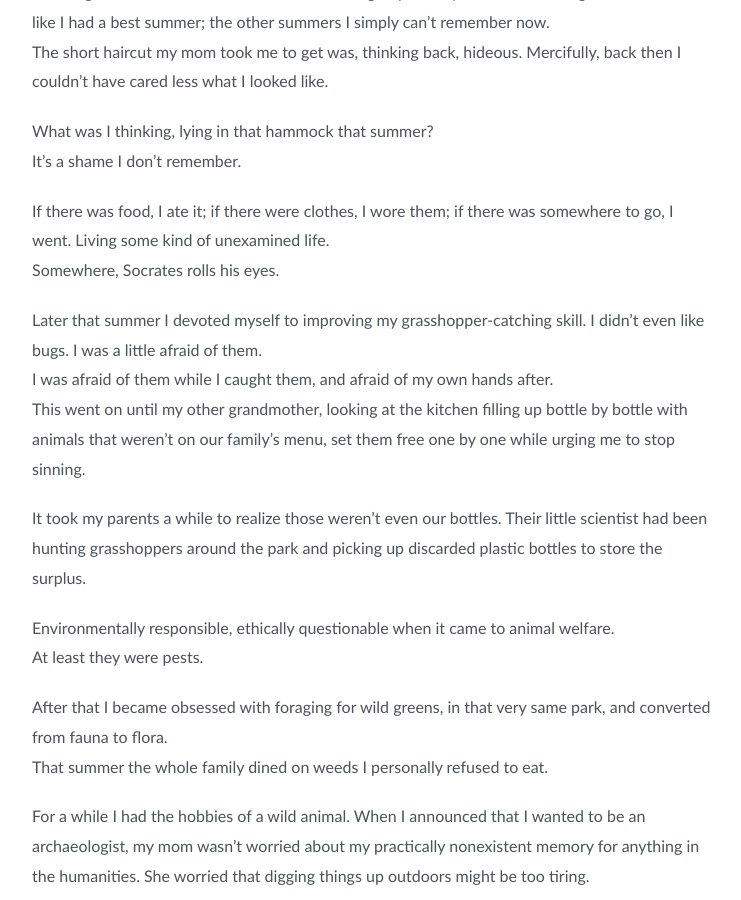
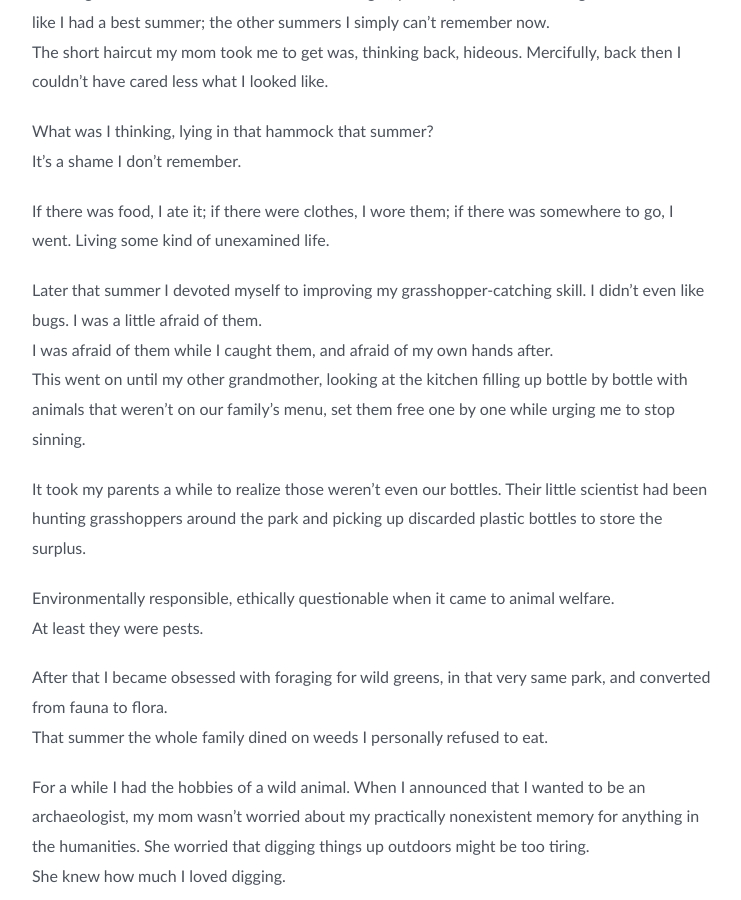
Before and after one commit to haleyyytai/haleyyytai.github.io, a Jekyll site: the page built from _posts/2026-11-10-a-brief-review-of-hammocks.md, in a window 1280 px wide and 900 px high, scrolled down 1065 px. Shown: the whole window, without its empty margins (168-909 px from the left). Built offline with Jekyll 4.4.1, drawn with Linux system fonts in a browser that asks for light colours.

Commit message:
Remove Socrates line from hammocks essay
Co-Authored-By: Claude Opus 5.5 <noreply@anthropic.com>

```diff
--- a/_posts/2026-11-10-a-brief-review-of-hammocks.md
+++ b/_posts/2026-11-10-a-brief-review-of-hammocks.md
@@ -37,8 +37,7 @@ The short haircut my mom took me to get was, thinking back, hideous. Mercifully,
 What was I thinking, lying in that hammock that summer?<br>
 It's a shame I don't remember.
 
-If there was food, I ate it; if there were clothes, I wore them; if there was somewhere to go, I went. Living some kind of unexamined life.<br>
-Somewhere, Socrates rolls his eyes.
+If there was food, I ate it; if there were clothes, I wore them; if there was somewhere to go, I went. Living some kind of unexamined life.
 
 Later that summer I devoted myself to improving my grasshopper-catching skill. I didn't even like bugs. I was a little afraid of them.<br>
 I was afraid of them while I caught them, and afraid of my own hands after.<br>
```
